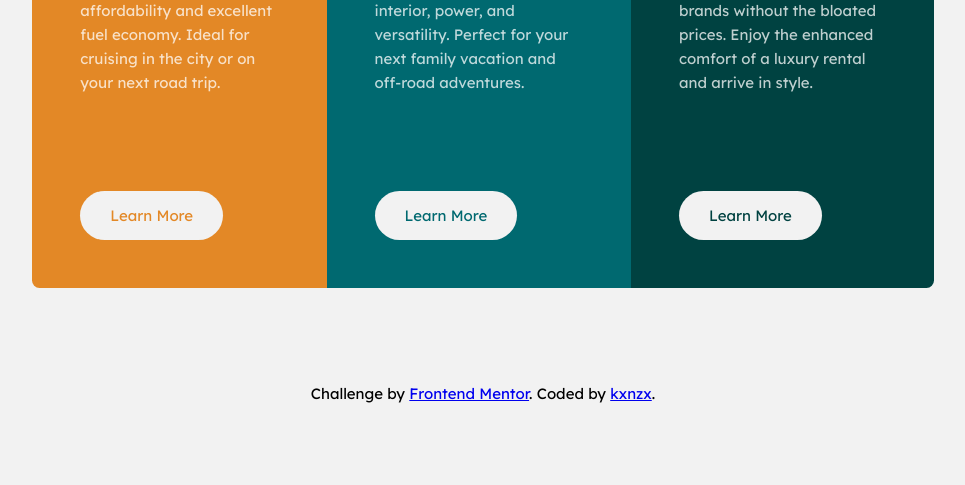
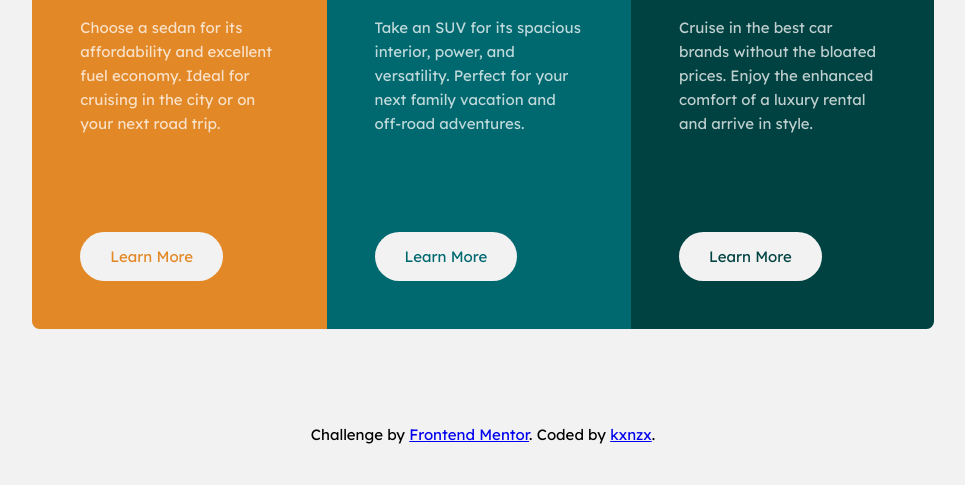
Before and after one commit to kxnzx/Frontend-Mentor---3-column-preview-card-component-challenge, a plain HTML site: page index.html in a window 1280 px wide. Shown: the part 315-800 px from the top of the page, without its empty margins (157-1122 px from the left). Drawn offline with Linux system fonts and the light colour scheme.

Commit message:
change commit

```diff
--- a/styles.css
+++ b/styles.css
@@ -45,8 +45,15 @@ h2 {
 }
 
 /* BASE STYLES */
+html {
+  height: 100%;
+}
+
 body {
   background-color: var(--Very-light-gray);
+  min-height: 100%;
+  display: flex;
+  flex-direction: column;
 }
 
 li {
@@ -67,6 +74,10 @@ p {
   color: var(--Transparent-white);
   margin-bottom: 2rem;
   line-height: 1.6;
+}
+
+footer {
+  margin-top: auto;
 }
 
 .button a {
@@ -146,6 +157,16 @@ li:nth-child(3) a {
 
 /* large tablets & laptop styles min-width: 960px  */
 @media screen and (min-width: 960px) {
+  html {
+    display: table;
+    margin: auto;
+  }
+
+  body {
+    display: table-cell;
+    vertical-align: middle;
+  }
+
   ul {
     display: flex;
     flex-direction: row;
```
